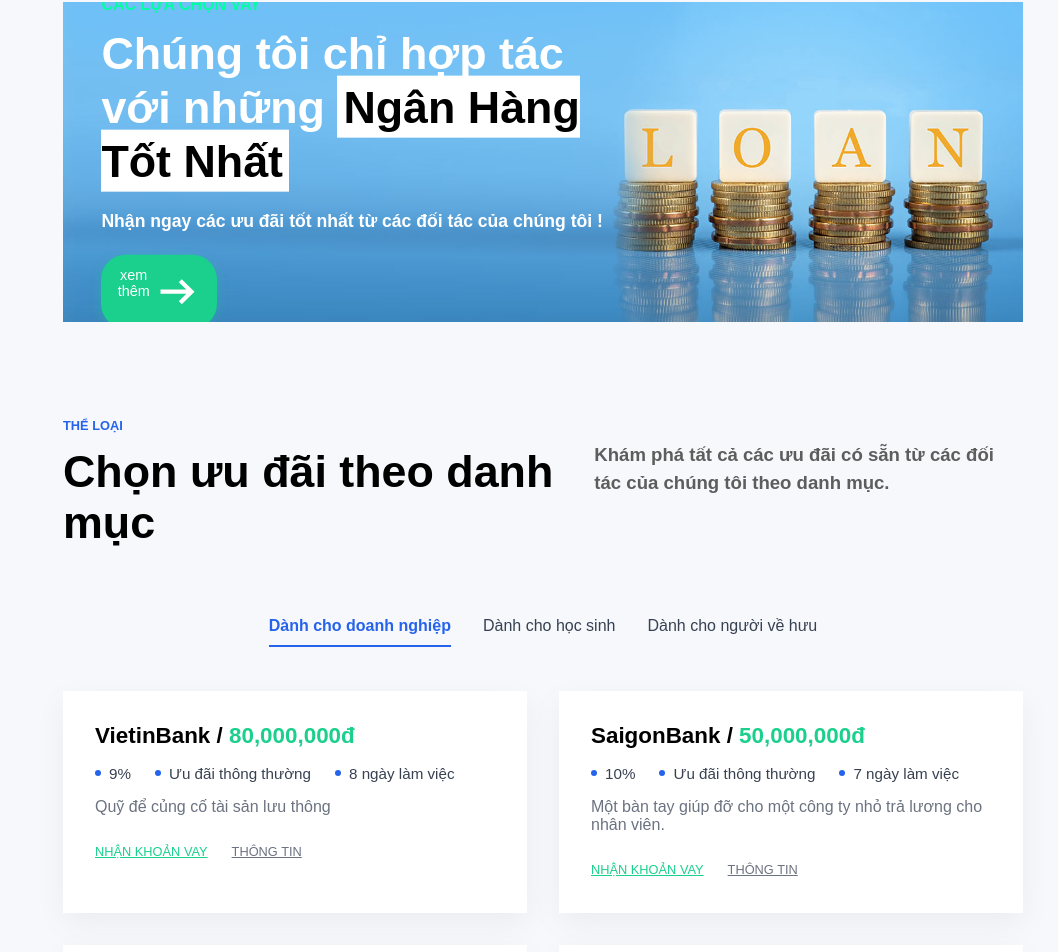
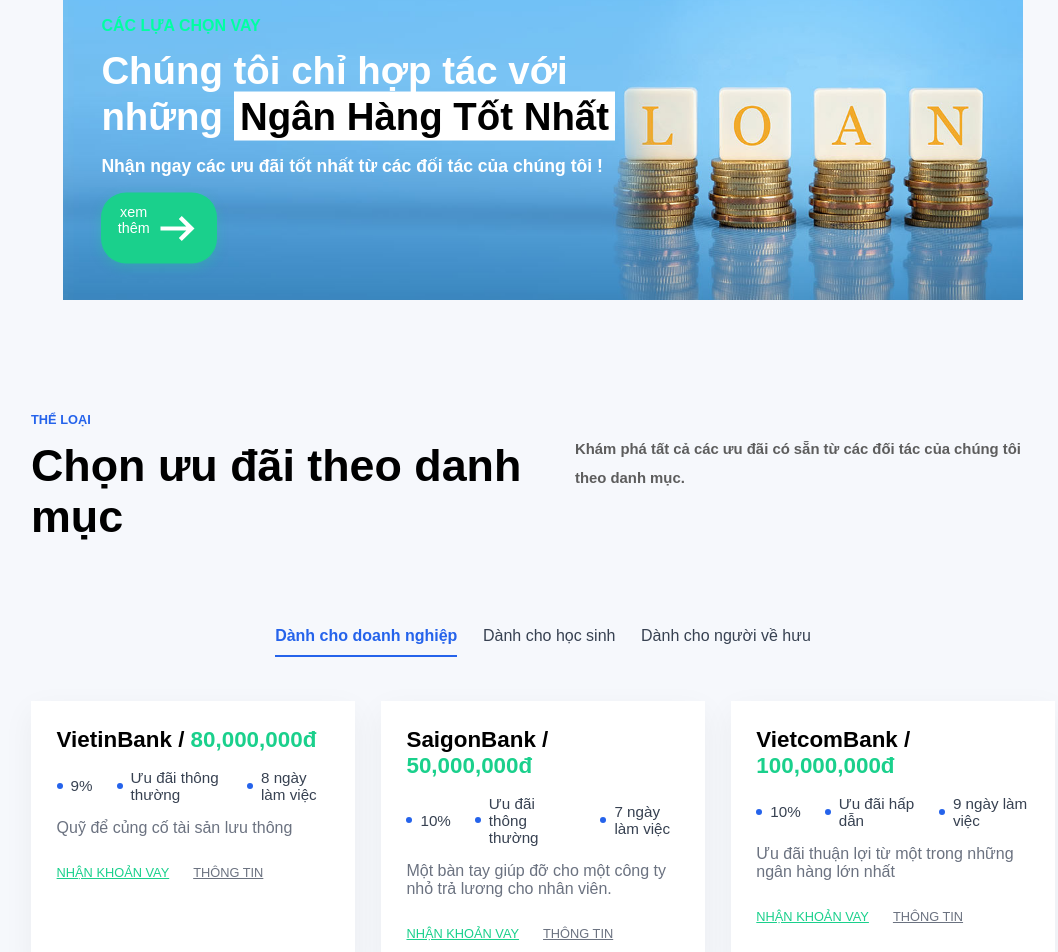
Before and after one commit to huy-bap-2209/app-tai-chinh, a React (Vite) app: page / in a window 1280 px wide. Shown: the part 2915-3867 px from the top of the page, without its empty margins (97-1155 px from the left). Built offline with nearby package versions, Linux system fonts and the light colour scheme.

Commit message:
update responsive

```diff
--- a/src/pages/Home/categoryOffers/CategoryOffers.module.scss
+++ b/src/pages/Home/categoryOffers/CategoryOffers.module.scss
@@ -5,8 +5,9 @@
 .category-header {
   display: flex;
   justify-content: space-between;
-  padding: 48px 160px;
+  padding: clamp(2rem, 5vw, 4.8rem) clamp(2rem, 10vw, 10rem);
   text-align: left;
+  gap: clamp(1rem, 2vw, 3rem);
 
   &-left {
     > * {
@@ -15,17 +16,17 @@
 
     h5 {
       color: #2563eb;
-      font-size: 0.8rem;
+      font-size: clamp(0.7rem, 1.2vw, 0.8rem);
     }
 
     h2 {
-      font-size: 2.8rem;
+      font-size: clamp(2rem, 4vw, 2.8rem);
     }
   }
 
   &-right {
-    font-size: 1.4rem;
-    width: 30rem;
+    font-size: clamp(1rem, 1.4vw, 1.4rem);
+    max-width: 30rem;
     margin-top: 1.4rem;
     color: rgb(93, 93, 93);
     line-height: 1.8rem;
@@ -34,11 +35,12 @@
 
 .category-tab-list {
   display: flex;
-  gap: 2rem;
+  gap: clamp(1rem, 2vw, 2rem);
   justify-content: center;
-  padding: 0 160px;
+  padding: 0 clamp(2rem, 10vw, 10rem);
   margin-bottom: 3rem;
   cursor: pointer;
+  flex-wrap: wrap;
 
   div {
     position: relative;
@@ -84,20 +86,20 @@
 
 .category-offers-grid {
   display: grid;
-  grid-template-columns: repeat(2, 1fr);
-  gap: 2rem;
-  padding: 0 160px;
+  grid-template-columns: repeat(auto-fit, minmax(280px, 1fr));
+  gap: clamp(1rem, 2vw, 2rem);
+  padding: 0 clamp(2rem, 10vw, 10rem);
 }
 
 .category-offers-card {
   background: #fff;
-  padding: 2rem;
+  padding: clamp(1.5rem, 2vw, 2rem);
   max-width: 100%;
   box-shadow: 0 10px 30px rgba(0, 0, 0, 0.05);
   text-align: left;
 
   h3 {
-    font-size: 1.4rem;
+    font-size: clamp(1.2rem, 2.5vw, 1.4rem);
     margin-bottom: 1rem;
 
     span {
@@ -109,14 +111,14 @@
 .category-offers-info {
   display: flex;
   align-items: center;
-  gap: 1.5rem;
+  gap: clamp(1rem, 2vw, 1.5rem);
   margin-bottom: 1rem;
 }
 
 .dot-text {
   position: relative;
   padding-left: 14px;
-  font-size: 0.95rem;
+  font-size: clamp(0.85rem, 1.2vw, 0.95rem);
   color: #374151;
 
   &::before {
@@ -139,7 +141,7 @@
 
 .offers-actions {
   display: flex;
-  gap: 1.5rem;
+  gap: clamp(1rem, 2vw, 1.5rem);
 
   button {
     color: #1ad08c;
@@ -158,26 +160,30 @@
   }
 }
 
-/* responsive */
 @media (max-width: 1200px) {
   .category-header {
-    padding: 3rem 5rem;
-    gap: 3rem;
+    padding: clamp(2rem, 5vw, 3rem) clamp(2rem, 8vw, 5rem);
   }
 
   .category-tab-list,
   .category-offers-grid {
-    padding: 0 5rem;
+    padding: 0 clamp(2rem, 8vw, 5rem);
   }
 }
 
 @media (max-width: 768px) {
   .category-header {
     flex-direction: column;
-    padding: 2rem;
+    padding: clamp(1.5rem, 3vw, 2rem);
   }
 
   .category-offers-grid {
-    grid-template-columns: 1fr;
+    // grid-template-columns: 1fr;
+     gap: 1.5rem;
+    padding: 0 clamp(1rem, 5vw, 2rem);
+  }
+
+  .category-offers-card{
+      padding: 1rem;
   }
 }
--- a/src/pages/Home/offers/Data.js
+++ b/src/pages/Home/offers/Data.js
@@ -64,7 +64,7 @@
       { icon: hotOffersIcon, text: "Ưu đãi thông thường" },
       { icon: timeWorkingIcon, text: "3 ngày làm việc" },
     ],
-    desc: "Loại cho vay cho người cao tuổi. Loại khoản vay nhân từ dành cho người già nuôi con hoặc trang trải cuộc sống.",
+    desc: "Loại cho vay cho người cao tuổi. Loại khoản vay nhân từ dành cho người già trang trải cuộc sống.",
   },
   {
     id: 5,
--- a/src/pages/Home/offers/Offers.module.scss
+++ b/src/pages/Home/offers/Offers.module.scss
@@ -1,4 +1,3 @@
-/* Offers.module.scss */
 .offers-container {
   display: flex;
   gap: 2rem;
@@ -24,8 +23,8 @@
     }
 
     h1 {
-      font-size: 3rem;
-      line-height: 3rem;
+      font-size: clamp(1.5rem, 3vw, 3rem);
+      line-height: 1.2;
     }
 
     p {
@@ -135,7 +134,6 @@
     }
   }
 
-  /* class riêng cho items map lồng nhau */
   &-info-item {
     display: flex;
     align-items: center;
@@ -224,36 +222,36 @@
 
     h5 {
       color: #00ffa2;
-      font-size: clamp(0.7rem, 1.5vw, 1rem);
-      margin-bottom: clamp(0.6rem, 1vw, 1rem);
+      font-size: clamp(0.6rem, 1.3vw, 1rem);
+      margin-bottom: 0.8rem;
     }
 
     h1 {
-      font-size: clamp(1.5rem, 4vw, 2.8rem);
-      margin-bottom: clamp(0.6rem, 1vw, 1rem);
+      font-size: clamp(1.2rem, 3vw, 2.8rem);
+      margin-bottom: 0.8rem;
       line-height: 1.2;
 
       span {
         color: #000;
         background-color: #fff;
-        padding: clamp(3px, 0.5vw, 6px);
+        padding: 0.2rem 0.4rem;
       }
     }
 
     h3 {
-      font-size: clamp(0.75rem, 1.5vw, 1.1rem);
-      margin-top: clamp(1rem, 1.8vw, 1.5rem);
+      font-size: clamp(0.7rem, 1.5vw, 1.1rem);
+      margin-top: 1rem;
     }
 
     button {
       display: flex;
       border: none;
-      padding: clamp(7px, 0.9vw, 12px) clamp(11px, 1.3vw, 14px);
+      padding: clamp(5px, 0.8vw, 12px) clamp(8px, 1.2vw, 14px);
       border-radius: 25px;
       background-color: #1ad08c;
       color: #fff;
-      margin-top: clamp(1rem, 1.8vw, 1.5rem);
-      font-size: clamp(0.7rem, 1.3vw, 0.9rem);
+      margin-top: 1rem;
+      font-size: clamp(0.65rem, 1.2vw, 0.9rem);
       cursor: pointer;
       transition: all 0.3s ease;
       box-shadow: 0 4px 12px rgba(26, 208, 140, 0.3);
@@ -272,7 +270,6 @@
   }
 }
 
-/* Media queries giữ nguyên, đặt bên trong module cũng được */
 @media (max-width: 1200px) {
   .offers-container {
     padding: 3rem 5rem;
@@ -295,23 +292,20 @@
   .offers-img-desc {
     left: 6%;
     max-width: 55%;
-
-    h1 {
-      font-size: clamp(1.5rem, 3.8vw, 2.6rem);
-    }
   }
 }
 
 @media (max-width: 768px) {
   .offers-container {
+    flex-direction: column;
+    padding: 2rem;
+
     &-header {
       flex-direction: column;
       gap: 1.5rem;
-      padding: 1.5rem 0;
 
       h1 {
-        font-size: 2.2rem;
-        line-height: 2.6rem;
+        font-size: clamp(1.8rem, 4vw, 2.2rem);
       }
 
       &-btn {
@@ -320,14 +314,13 @@
     }
 
     &-list {
-      flex: 1 1 calc(50% - 0.75rem);
-      padding: 2rem 1.5rem;
+      flex: 1 1 100%;
+      padding: 2rem 1rem;
     }
   }
 
   .offers-img {
     aspect-ratio: 16 / 10;
-    margin-top: 1.2rem;
 
     &-desc {
       left: 5%;
@@ -338,7 +331,7 @@
       }
 
       h5 {
-        font-size: clamp(0.65rem, 1.3vw, 0.85rem);
+        font-size: clamp(0.65rem, 1.2vw, 0.85rem);
       }
 
       h3 {
@@ -354,33 +347,16 @@
 
 @media (max-width: 600px) {
   .offers-container {
-    &-header {
-      padding: 1rem 0;
-
-      h1 {
-        font-size: 1.5rem;
-        line-height: 2rem;
-      }
-    }
-
-    &-list {
-      flex: 1 1 100%;
-      padding: 1.5rem 1rem;
-    }
+    padding: 1.5rem 1rem;
   }
 
-  .offers-card-header {
-    width: 3.5rem;
-    height: 3.5rem;
-  }
-
-  .offers-card-title h5 {
-    font-size: 1rem;
+  .offers-container-header h1 {
+    font-size: 1.5rem;
+    line-height: 2rem;
   }
 
   .offers-img {
     aspect-ratio: 16 / 11;
-    margin-top: 1rem;
 
     &-desc {
       left: 5%;
@@ -388,23 +364,18 @@
 
       h5 {
         font-size: clamp(0.6rem, 2vw, 0.75rem);
-        margin-bottom: clamp(0.4rem, 1vw, 0.6rem);
       }
 
       h1 {
         font-size: clamp(1.2rem, 3.5vw, 1.8rem);
-        margin-bottom: clamp(0.4rem, 1vw, 0.6rem);
       }
 
       h3 {
         font-size: clamp(0.65rem, 1.5vw, 0.8rem);
-        margin-top: clamp(0.7rem, 1.2vw, 0.9rem);
       }
 
       button {
-        padding: clamp(5px, 0.7vw, 8px) clamp(8px, 1vw, 10px);
         font-size: clamp(0.6rem, 1.5vw, 0.75rem);
-        margin-top: clamp(0.7rem, 1.2vw, 0.9rem);
       }
     }
   }
```
